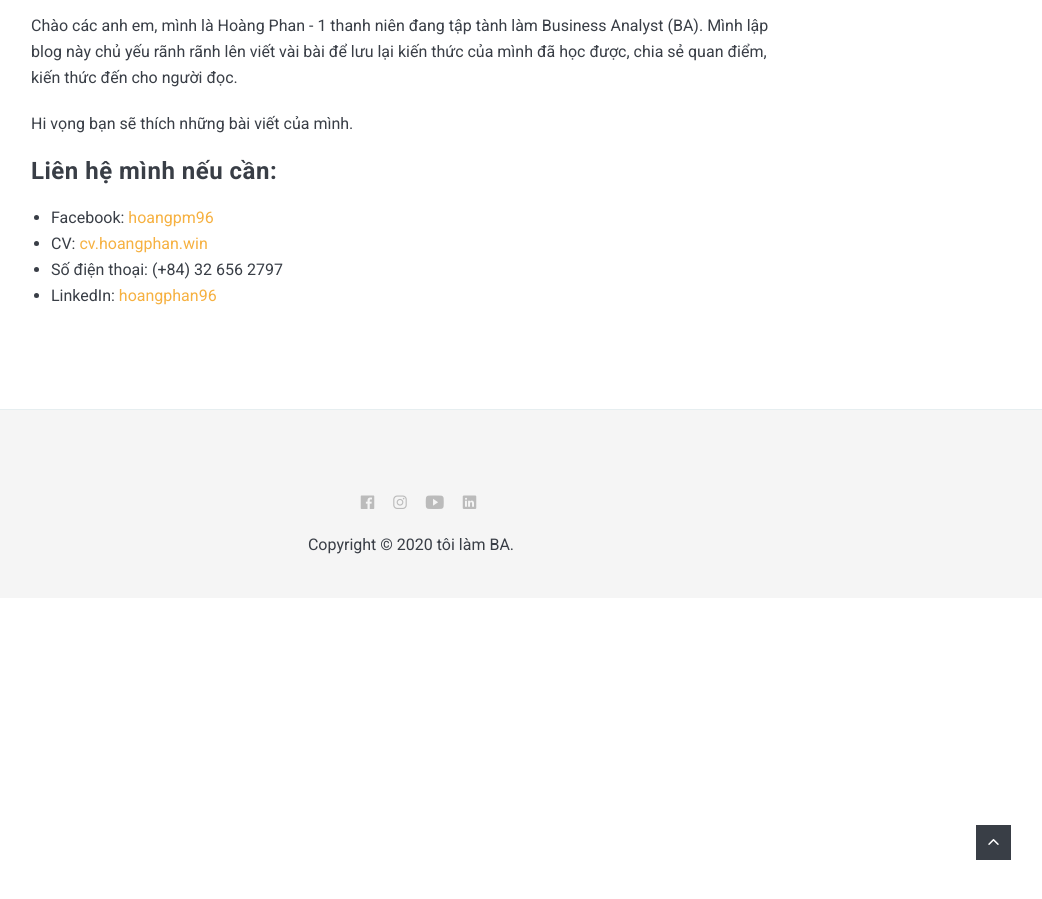
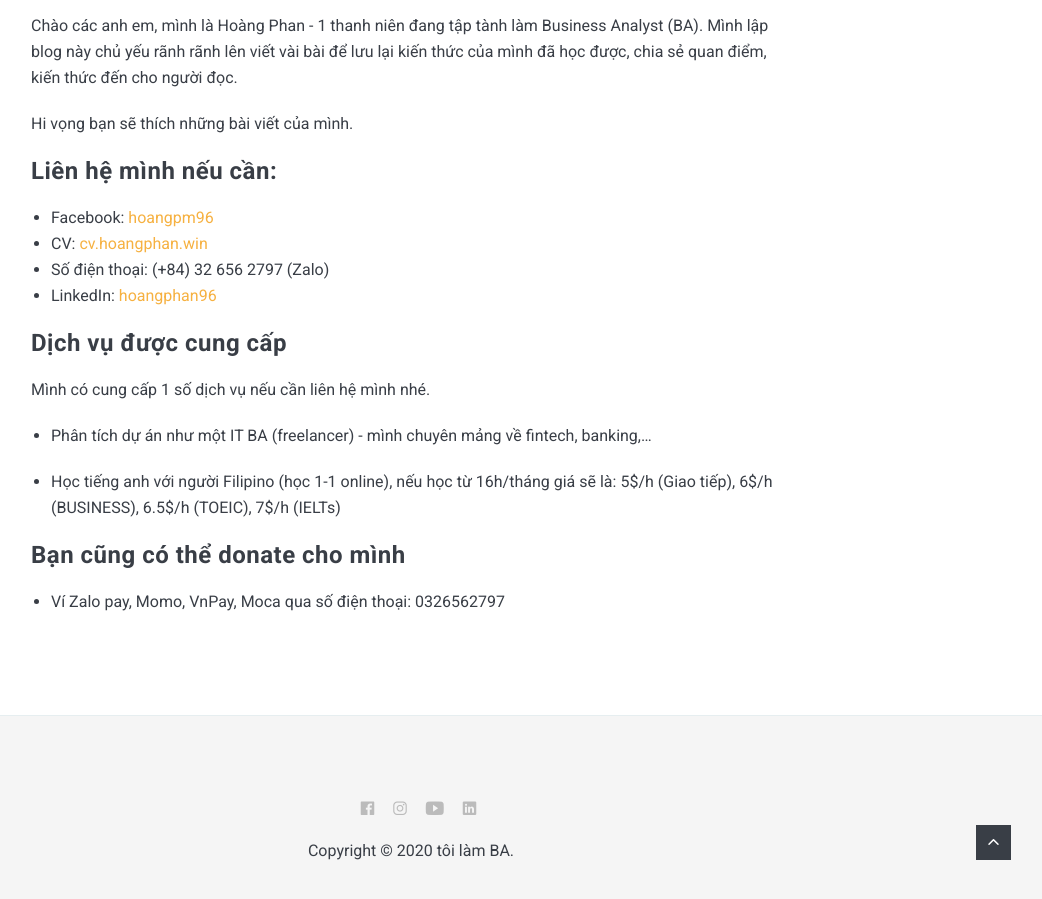
Before and after one commit to hoangpm-vnpay/toilambav2, a Jekyll site: the page built from _pages/about.md, in a window 1280 px wide and 900 px high, scrolled down 1004 px. Shown: the whole window, without its empty margins (229-1271 px from the left). Built offline with Jekyll 4.4.1, drawn with Linux system fonts in a browser that asks for light colours; nearby versions of some CDN libraries.

Commit message:
update about me

```diff
--- a/_pages/about.md
+++ b/_pages/about.md
@@ -17,5 +17,15 @@ Hi vọng bạn sẽ thích những bài viết của mình.
 ### Liên hệ mình nếu cần:
 * Facebook: [hoangpm96](https://facebook.com/hoangpm96/)
 * CV: [cv.hoangphan.win](https://cv.hoangphan.win/)
-* Số điện thoại: (+84) 32 656 2797
+* Số điện thoại: (+84) 32 656 2797 (Zalo)
 * LinkedIn: [hoangphan96](https://www.linkedin.com/in/hoangphan96/)
+
+### Dịch vụ được cung cấp
+Mình có cung cấp 1 số dịch vụ nếu cần liên hệ mình nhé.
+
+* Phân tích dự án như một IT BA (freelancer) - mình chuyên mảng về fintech, banking,...
+
+* Học tiếng anh với người Filipino (học 1-1 online), nếu học từ 16h/tháng giá sẽ là: 5$/h (Giao tiếp), 6$/h (BUSINESS), 6.5$/h (TOEIC), 7$/h (IELTs)
+
+### Bạn cũng có thể donate cho mình
+* Ví Zalo pay, Momo, VnPay, Moca qua số điện thoại: 0326562797
```
